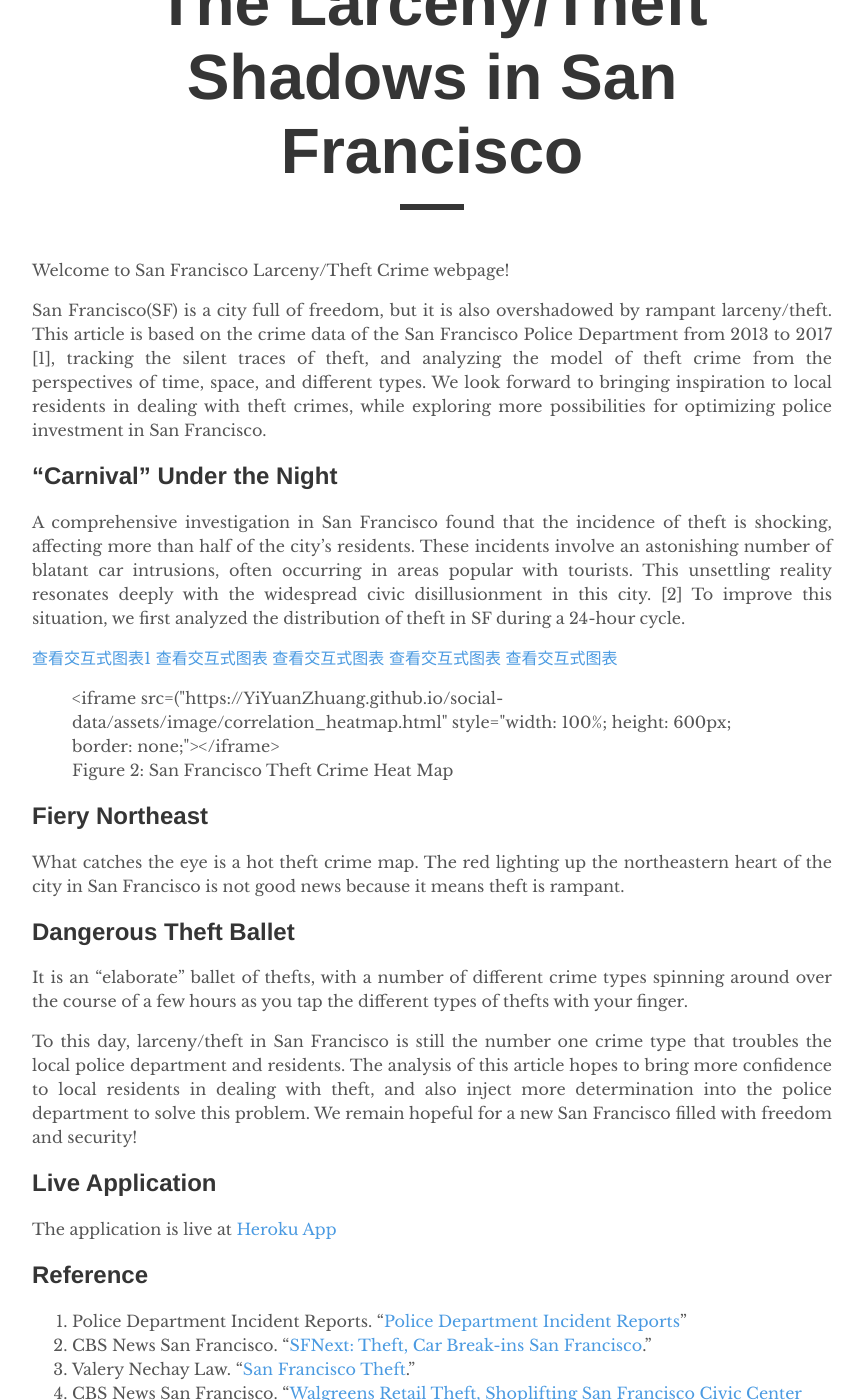
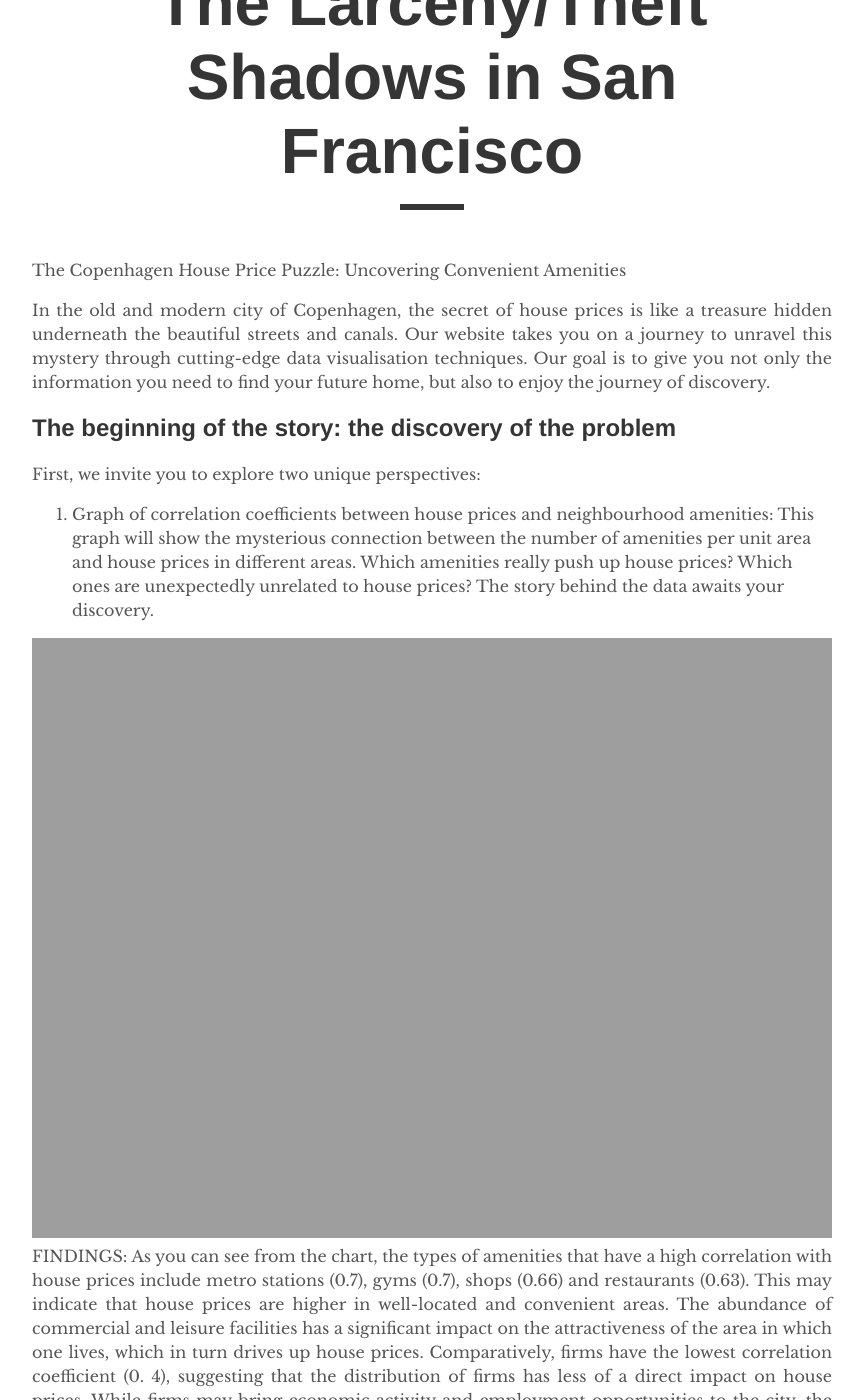
Before and after one commit to YiYuanZhuang/YiYuanZhuang.github.io, a Jekyll site: the page built from _posts/2017-03-29-introducing-tale.md, in a window 1280 px wide and 1400 px high, scrolled down 207 px. Shown: the whole window, without its empty margins (208-1073 px from the left). Built offline with Jekyll 4.4.1, drawn with Linux system fonts in a browser that asks for light colours; comment, search, counter and statistics services are not loaded; some of the changed text lies outside the part shown.

Commit message:
Update 2017-03-29-introducing-tale.md

```diff
--- a/_posts/2017-03-29-introducing-tale.md
+++ b/_posts/2017-03-29-introducing-tale.md
@@ -10,29 +10,37 @@ hidden: true
 date: 2024-05-07
 ---
 
-Welcome to San Francisco Larceny/Theft Crime webpage!
+The Copenhagen House Price Puzzle: Uncovering Convenient Amenities
 
-San Francisco(SF) is a city full of freedom, but it is also overshadowed by rampant larceny/theft. This article is based on the crime data of the San Francisco Police Department from 2013 to 2017 [1], tracking the silent traces of theft, and analyzing the model of theft crime from the perspectives of time, space, and different types.  We look forward to bringing inspiration to local residents in dealing with theft crimes, while exploring more possibilities for optimizing police investment in San Francisco.
+In the old and modern city of Copenhagen, the secret of house prices is like a treasure hidden underneath the beautiful streets and canals. Our website takes you on a journey to unravel this mystery through cutting-edge data visualisation techniques. Our goal is to give you not only the information you need to find your future home, but also to enjoy the journey of discovery.
 
-## "Carnival" Under the Night
-A comprehensive investigation in San Francisco found that the incidence of theft is shocking, affecting more than half of the city's residents. These incidents involve an astonishing number of blatant car intrusions, often occurring in areas popular with tourists. This unsettling reality resonates deeply with the widespread civic disillusionment in this city. [2] To improve this situation, we first analyzed the distribution of theft in SF during a 24-hour cycle.
+## The beginning of the story: the discovery of the problem
+First, we invite you to explore two unique perspectives:
+1. Graph of correlation coefficients between house prices and neighbourhood amenities: This graph will show the mysterious connection between the number of amenities per unit area and house prices in different areas. Which amenities really push up house prices? Which ones are unexpectedly unrelated to house prices? The story behind the data awaits your discovery.
+
+<iframe src="https://YiYuanZhuang.github.io/social-data/assets/image/correlation_heatmap.html" width="100%" height="600" frameborder="0">
+</iframe>
+
+FINDINGS: As you can see from the chart, the types of amenities that have a high correlation with house prices include metro stations (0.7), gyms (0.7), shops (0.66) and restaurants (0.63). This may indicate that house prices are higher in well-located and convenient areas. The abundance of commercial and leisure facilities has a significant impact on the attractiveness of the area in which one lives, which in turn drives up house prices. Comparatively, firms have the lowest correlation coefficient (0. 4), suggesting that the distribution of firms has less of a direct impact on house prices. While firms may bring economic activity and employment opportunities to the city, the distribution and type of firms has a relatively low direct impact on house prices, especially when compared to amenities that directly affect the quality of life of residents. This may be due to the fact that firms are often concentrated in commercial or industrial areas, which may be less attractive to live in than residential areas with good amenities.
 
 [查看交互式图表1](https://YiYuanZhuang.github.io/social-data/assets/image/correlation_heatmap.html)
 [查看交互式图表](https://YiYuanZhuang.github.io/social-data/assets/image/map.html)
 [查看交互式图表](https://YiYuanZhuang.github.io/social-data/assets/image/heatmap.html)
 [查看交互式图表](https://YiYuanZhuang.github.io/social-data/assets/image/House_economy_scatter.html)
 [查看交互式图表](https://YiYuanZhuang.github.io/social-data/assets/image/House_Scores_scatter.html)
-<figure>
-<iframe src=("https://YiYuanZhuang.github.io/social-data/assets/image/correlation_heatmap.html" style="width: 100%; height: 600px; border: none;"></iframe>
-    <figcaption>Figure 2: San Francisco Theft Crime Heat Map</figcaption>
-</figure>
+2. Scatterplot of regional house prices against amenity scores: Conventional wisdom is that "the more amenities, the higher the house price", but our data paints a more complex picture when the correlation coefficients are used to calculate the amenity scores of different neighbourhoods in relation to house prices. This will challenge your expectations and provoke you to think outside the box.
 
-## Fiery Northeast
-What catches the eye is a hot theft crime map. The red lighting up the northeastern heart of the city in San Francisco is not good news because it means theft is rampant.
+FINDINGS: It is clear from the scatterplot that there is a subtle relationship between house prices and amenity scores in each district:
+ Overall, there is no clear linear relationship between scores (Scores) and house prices (Average House Price (DKK)). While Frederiksberg, the highest scoring district in the upper right corner of the chart, has the highest scores and the highest house prices, the other districts do not follow this principle.
+ Other than that, the rest of the scatter takes on the shape of a crescent, which leads us to notice the two cusps:
+ A (top left corner of the scatter): Gentofte and København, where house prices are in the TOP 3, but the amenities score is only about 20 out of 100.
+ B (bottom right of the scatterplot): Rødovre and Herlev, with amenity scores in the TOP 3, but house prices only in the middle 30W (up to 600K)
+ The emergence of these two extremes makes us wonder what is behind this phenomenon.
+ There are many factors that influence house prices, such as population, socio-economics, city policies, and market supply and demand status. In this study, we introduced population and economy as auxiliary research in addition to the factor of city facilities.
 
 
 
-## Dangerous Theft Ballet
+## Deeper Exploration: Uncovering the Story Behind the Data
 
 It is an "elaborate" ballet of thefts, with a number of different crime types spinning around over the course of a few hours as you tap the different types of thefts with your finger.
 
@@ -41,9 +49,10 @@ It is an "elaborate" ballet of thefts, with a number of different crime types sp
 To this day, larceny/theft in San Francisco is still the number one crime type that troubles the local police department and residents. The analysis of this article hopes to bring more confidence to local residents in dealing with theft, and also inject more determination into the police department to solve this problem. We remain hopeful for a new San Francisco filled with freedom and security!
 
 
-## Live Application
+##  A personalised vision of the future: finding your ideal home
+Here comes the best part! Through our interactive map game, you can not only give ratings based on your personal preferences for amenities, but you can also see the system's recommendations for where to live that are tailored to you. The game combines the last 20 years of home price data with future trend forecasts to help you make an informed decision.
 
-The application is live at [Heroku App](https://lit-woodland-17019-4fe9595cf520.herokuapp.com/voila/render/interactive.ipynb?)
+Every step on this interactive, information-rich platform is full of discovery. We don't just provide data, we want to take you on an unforgettable digital adventure. Are you ready? Let's unlock the secrets of Copenhagen's property prices and find the home of your dreams! Click [finding your ideal home](https://lit-woodland-17019-4fe9595cf520.herokuapp.com/voila/render/interactive.ipynb?)
 
 
 
```
